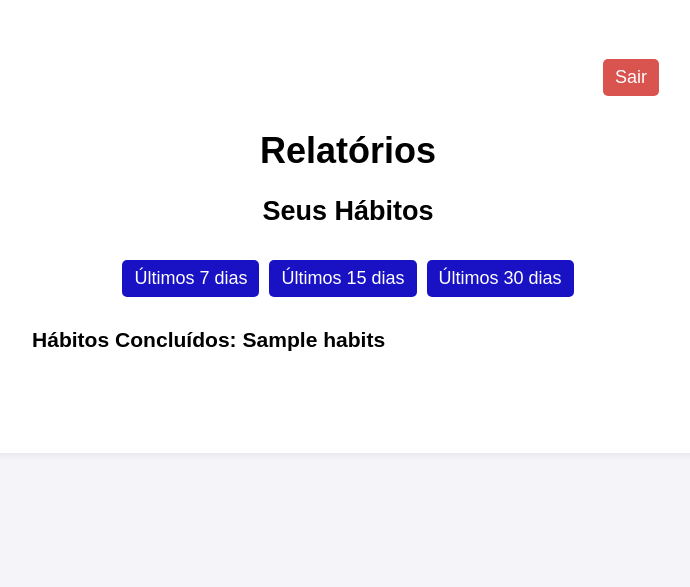
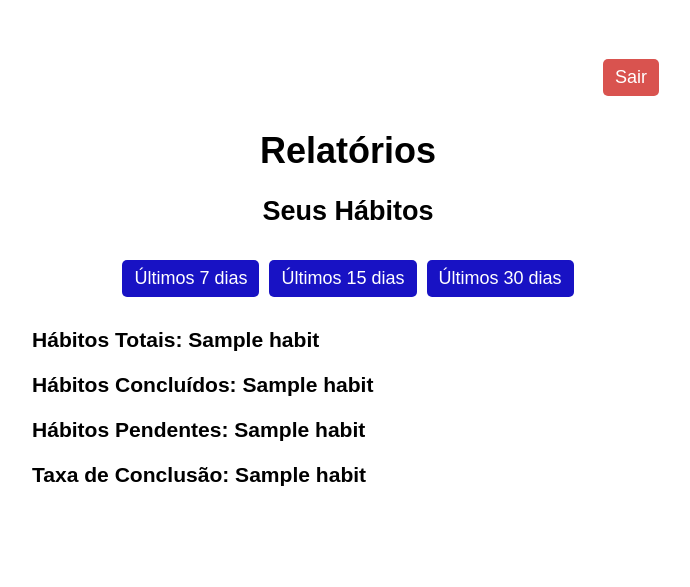
Before and after one commit to orafaeldantas/habit-tracker, a Flask app: template templates/reports.html in a window 1280 px wide. Shown: the part 101-688 px from the top of the page, without its empty margins (292-982 px from the left). Run offline with Flask 3, Linux system fonts and the light colour scheme; the template is opened without the code that fills it: most values are stand-ins (such as "Sample title", 1, 10 or a date in 2020).

Commit message:
feat: updating the filter_report function to get and display all habit records by period

```diff
--- a/templates/reports.html
+++ b/templates/reports.html
@@ -24,7 +24,11 @@
         <a href="{{ url_for('habits.reports',  filter=3) }}" class="btn btn-thirty-days">Últimos 30 dias</a>
       </div>
 
-      <h3>Hábitos Concluídos: {{ habits }}</h3>
+      <h3>Hábitos Totais: {{ habits[0] }}</h3>
+      <h3>Hábitos Concluídos: {{ habits[1] }}</h3>
+      <h3>Hábitos Pendentes: {{ habits[2] }}</h3>
+      <h3>Taxa de Conclusão: {{ habits[3] }}</h3>
+
 
     </div>
 
```
Also changed, not shown: database.py (+10 -2 lines), routes/habits.py (+5 -5 lines).
